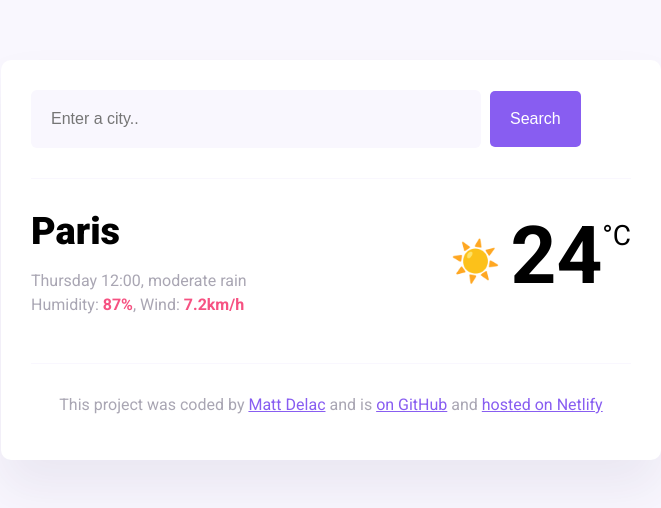
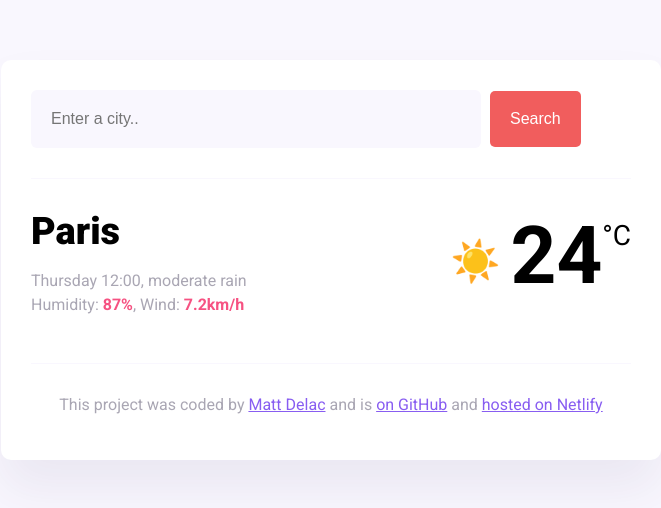
Before and after one commit to martaPargana/WeatherApp_SheCodesPlus, a plain HTML site: page index.html in a window 1280 px wide. Shown: the whole page, without its empty margins (309-970 px from the left). Drawn offline with nearby package versions, Linux system fonts and the light colour scheme; files that its build step writes are made by us from their sources; files whose address does not match are found by name.

Commit message:
Changed color .search-button
Experimenting netlify changes deploy

```diff
--- a/styles.css
+++ b/styles.css
@@ -34,7 +34,7 @@ header {
 .search-button {
   margin-left: 5px;
   font-size: 16px;
-  background-color: #885df1;
+  background-color: #f15d5d;
   color: white;
   border: none;
   padding: 20px;
```
